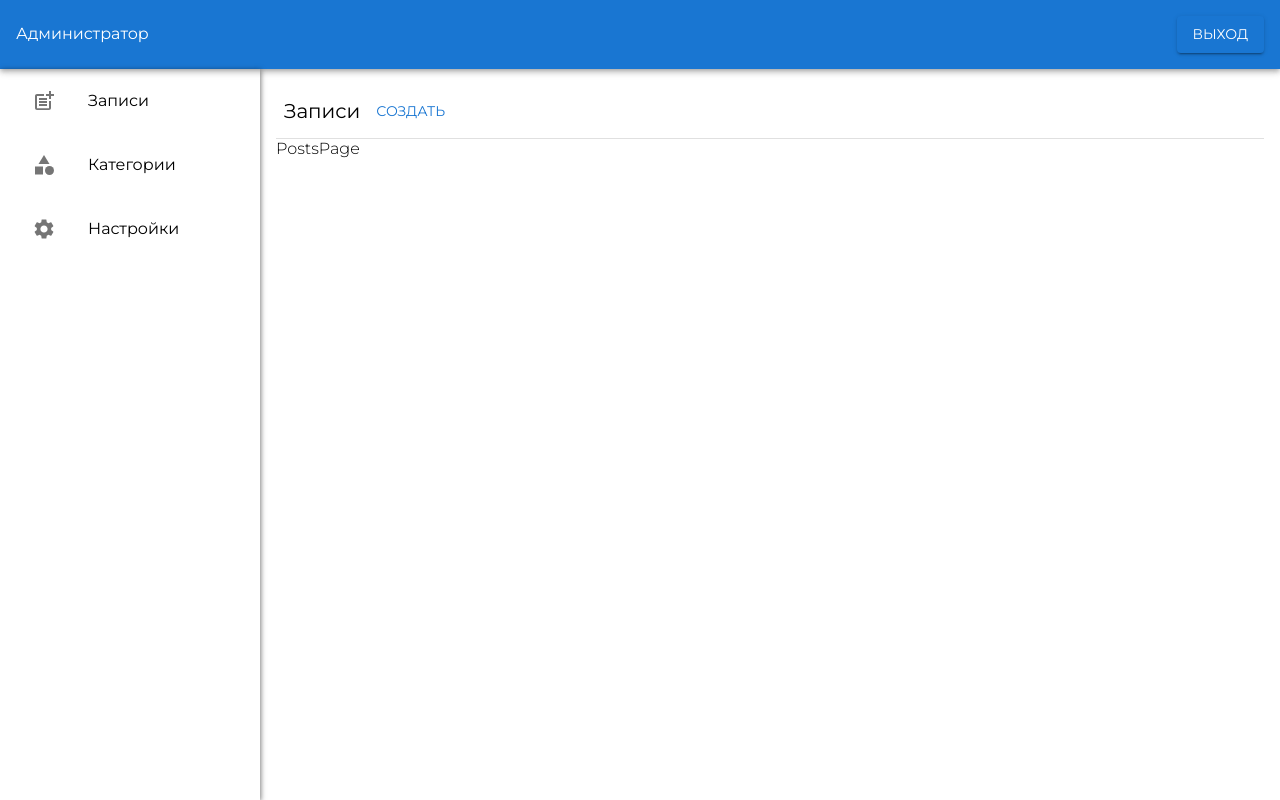
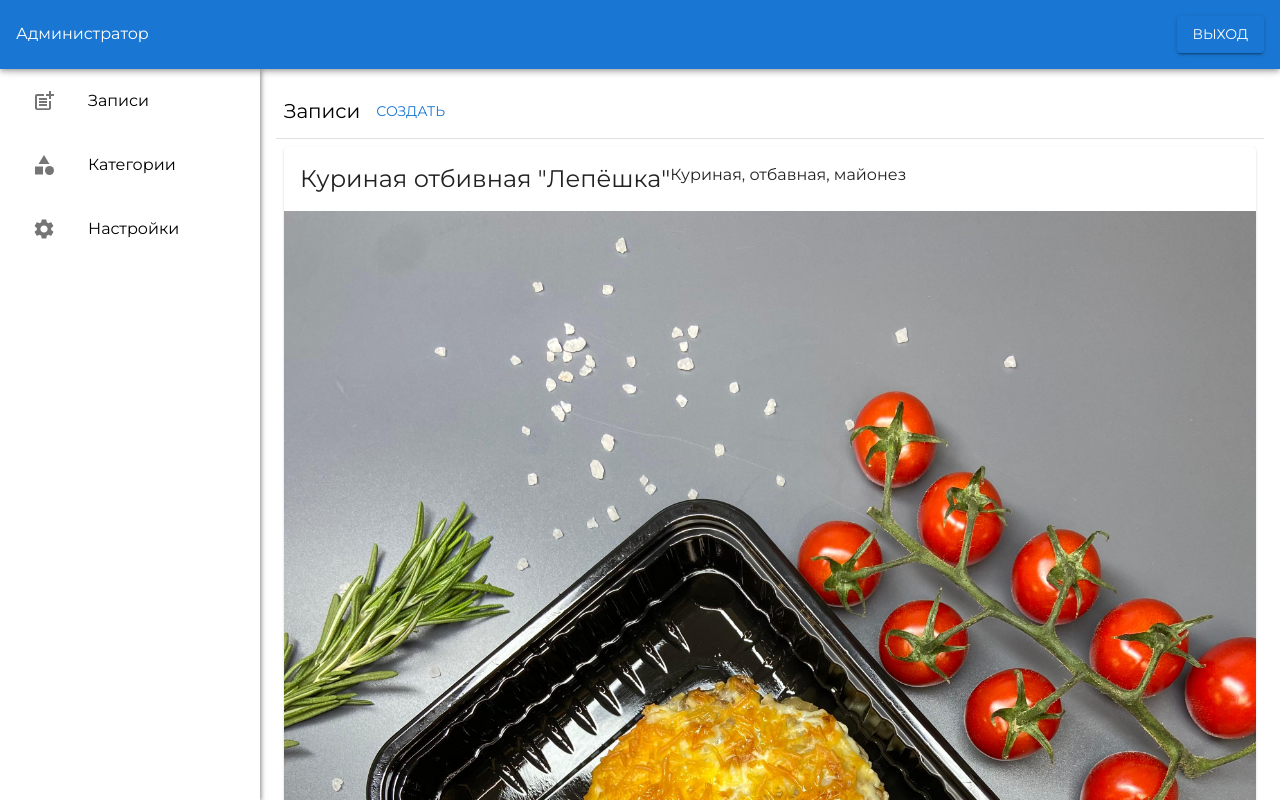
Before and after one commit to evkondr/vkuseda-client, a React (Create React App) app: page /vkuseda-adm/posts in a window 1280 px wide. Shown: the top 800 px of the page. Built offline with nearby package versions, Linux system fonts and the light colour scheme.

Commit message:
feat: add PostCard and change AdminPage Layout

```diff
--- a/src/Components/AdminPart/Pages/AdminPage.tsx
+++ b/src/Components/AdminPart/Pages/AdminPage.tsx
@@ -6,16 +6,22 @@ import { Outlet } from 'react-router-dom';
 import AdminSidebar from '../AdminSidebar/AdminSidebar';
 
 const content = {
-  position: 'absolute!important',
   marginTop: '69px',
-  width: '100%',
+  paddingLeft: '260px',
+};
+const aSide = {
+  position: 'fixed',
   top: 0,
   bottom: 0,
+  marginTop: '69px',
+  width: '260px',
+  boxShadow: '1px 1px 5px rgba(0,0,0, .5)',
 };
+
 const AdminPage = () => {
   return (
     <main style={{ maxHeight: '100vh' }}>
-      <AppBar position="static">
+      <AppBar position="fixed">
         <Box display="flex" justifyContent="space-between" alignItems="center" padding={2}>
           <Typography>
             Администратор
@@ -23,15 +29,13 @@ const AdminPage = () => {
           <Button variant="contained">Выход</Button>
         </Box>
       </AppBar>
-      <Box display="flex" sx={content}>
-        <Box
-          component="aside"
-          sx={{
-            position: 'relative', width: '260px', boxShadow: '1px 1px 5px rgba(0,0,0, .5)',
-          }}
-        >
-          <AdminSidebar />
-        </Box>
+      <Box
+        component="aside"
+        sx={aSide}
+      >
+        <AdminSidebar />
+      </Box>
+      <Box sx={content}>
         <Box component="section" flexGrow={1} padding={2}>
           <Outlet />
         </Box>
--- a/src/Components/AdminPart/Pages/PostsPage.tsx
+++ b/src/Components/AdminPart/Pages/PostsPage.tsx
@@ -1,10 +1,15 @@
 import React from 'react';
+import { Box } from '@mui/material';
 import AdminContainer from '../AdminContainer/AdminContainer';
+import { menuItems } from '../../../tempDB';
+import PostCard from '../PostCard/PostCard';
 
 const PostsPage = () => {
   return (
     <AdminContainer headerText="Записи" buttonHandler={() => console.log('handler')}>
-      <div>PostsPage</div>
+      <Box padding={1}>
+        {menuItems.map((item) => <PostCard menuItem={item} />)}
+      </Box>
     </AdminContainer>
   );
 };
--- /dev/null
+++ b/src/Components/AdminPart/PostCard/PostCard.tsx
@@ -0,0 +1,30 @@
+import React from 'react';
+import {
+  Card, CardContent, CardMedia, Typography,
+} from '@mui/material';
+import { TMenuItem } from '../../../types';
+
+type PostCardProps ={
+    menuItem: TMenuItem
+};
+
+const PostCard = ({ menuItem }:PostCardProps) => {
+  const {
+    name, ingredients, image, imageAlt,
+  } = menuItem;
+  return (
+    <Card>
+      <CardContent sx={{ display: 'flex' }}>
+        <Typography variant="h5">
+          {name}
+        </Typography>
+        <Typography>
+          {ingredients}
+        </Typography>
+      </CardContent>
+      <CardMedia width="150px" component="img" image={image} alt={imageAlt} />
+    </Card>
+  );
+};
+
+export default PostCard;
```
